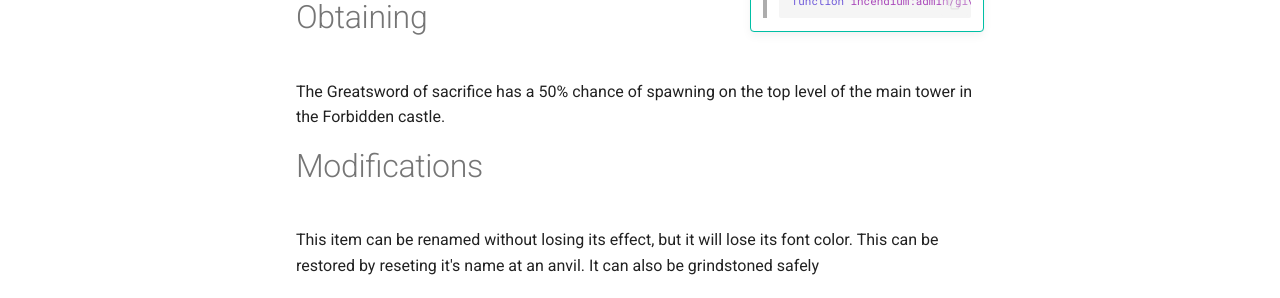
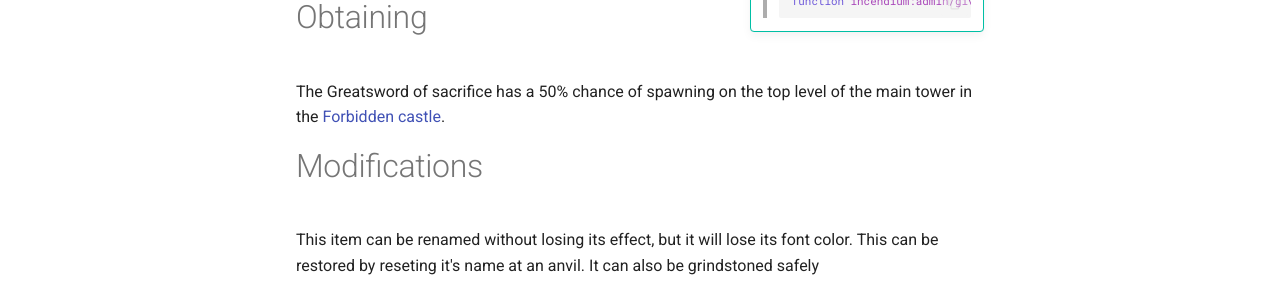
Before and after one commit to Stardust-Labs-MC/incendium-wiki, an MkDocs documentation site: the page built from docs/items/greatsword-of-sacrifice.md, in a window 1280 px wide and 1094 px high. Shown: the part 680-978 px from the top of the window. Built offline with MkDocs 1.6.1 and Material for MkDocs 9.7.7, drawn with Linux system fonts in a browser that asks for light colours; comment, search, counter and statistics services are not loaded; part of the change alters nothing that is shown.

```diff
--- a/docs/items/greatsword-of-sacrifice.md
+++ b/docs/items/greatsword-of-sacrifice.md
@@ -26,7 +26,7 @@ This item is immune to burning in lava/explosions and most other means of destro
 
 # Obtaining
 
-The Greatsword of sacrifice has a 50% chance of spawning on the top level of the main tower in the Forbidden castle.
+The Greatsword of sacrifice has a 50% chance of spawning on the top level of the main tower in the [Forbidden castle](../structures/forbidden-castle.md).
 
 
 # Modifications
```
